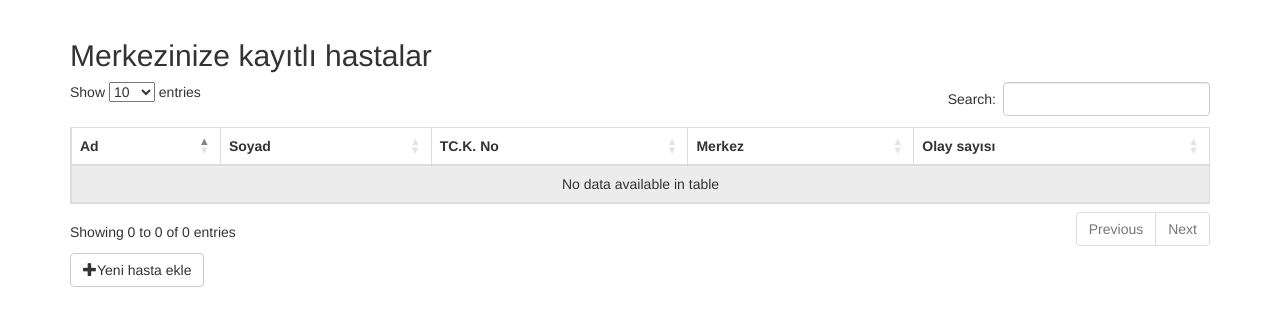
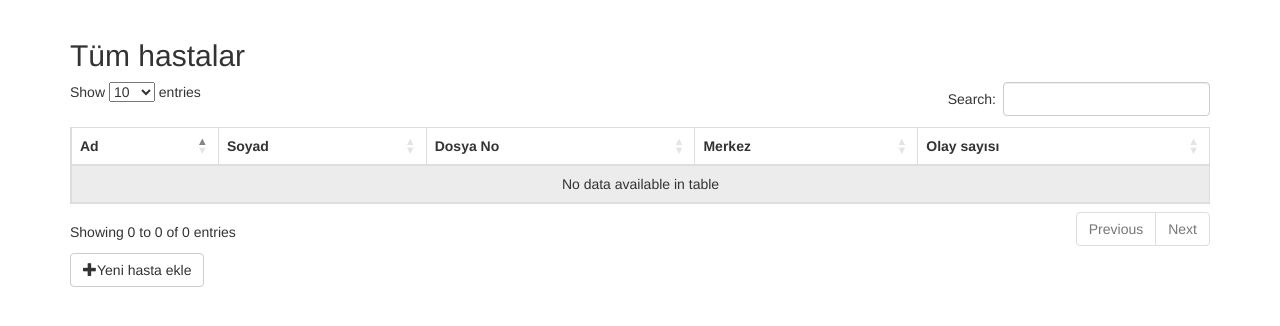
Before and after one commit to shasanoglu/hemosurvey, a Django app: page /hasta/all in a window 1280 px wide. Shown: the part 51-377 px from the top of the page. Run offline with Django 3.2, Linux system fonts and the light colour scheme; the visitor is signed in with stand-in values (Sample User, id 1); data that the repository does not hold is empty; some libraries are stand-ins or nearby versions.

Commit message:
T.C. Kimlik numarasi alani dosya no ile degistirildi

```diff
--- a/hasta/forms.py
+++ b/hasta/forms.py
@@ -70,7 +70,6 @@ class HastaForm(forms.ModelForm):
                 css_class='row'
             )
         )
-    tckn = TRIdentificationNumberField()
 
     class Meta:
         fields = [
--- a/hasta/models.py
+++ b/hasta/models.py
@@ -12,7 +12,7 @@ class Hasta(models.Model):
     merkez = models.ForeignKey(Merkez)
     created_at = models.DateField(auto_now_add=True,editable=False,verbose_name="oluşturulma tarihi")
     modified_at = models.DateField(auto_now=True,editable=False,verbose_name="değiştirilme tarihi")
-    tckn = models.BigIntegerField(unique=True,verbose_name="TC Kimlik No")
+    tckn = models.BigIntegerField(unique=False,verbose_name="Dosya No")
     ad = models.CharField(max_length=25)
     soyad = models.CharField(max_length=25)
 
--- a/hasta/templates/hasta/hasta_list.html
+++ b/hasta/templates/hasta/hasta_list.html
@@ -15,14 +15,14 @@
 {% endblock %}
 
 {% block content %}
-    <h2>Merkezinize kayıtlı hastalar</h2>
+    <h2>{% if merkez_column %}Tüm{% else %}Merkezinize kayıtlı{% endif %} hastalar</h2>
 
     <table id="hastalar" class="table table-striped table-bordered" cellspacing="0">
         <thead>
             <tr>
                 <th>Ad</th>
                 <th>Soyad</th>
-                <th>TC.K. No</th>
+                <th>Dosya No</th>
                 {% if merkez_column %}
                     <th>Merkez</th>
                 {% endif %}
```
Also changed, not shown: hasta/migrations/0023_auto_20160417_1451.py (added).
